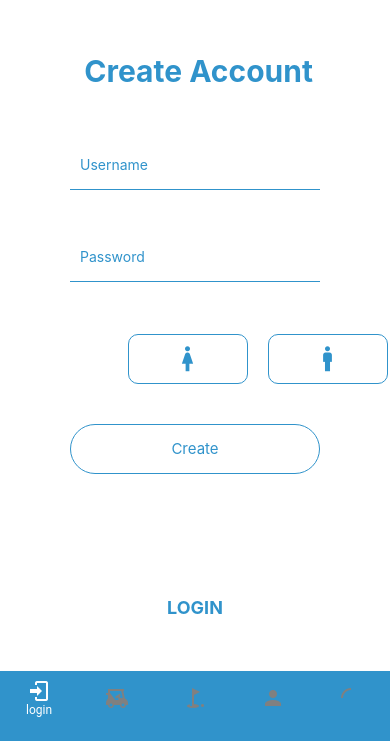
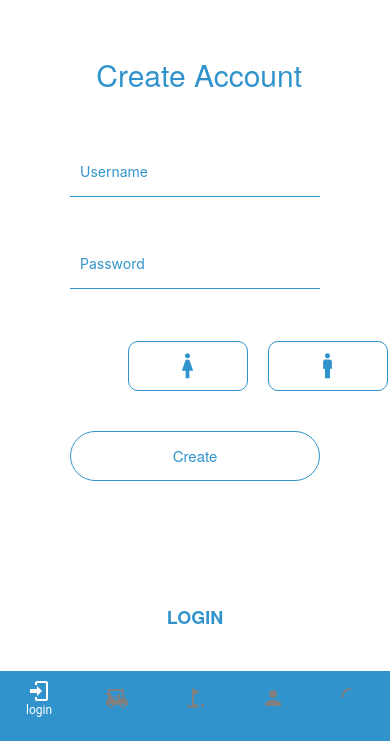
Before and after one commit to npatanjo/Handicap_Application, a React Native app in the folder frontend/: screen / in a window 390 px wide. Shown: the part 103-844 px from the top of the page. Built offline with nearby package versions, Linux system fonts and the light colour scheme.

Commit message:
made the create account screen the correct style

```diff
--- a/frontend/screens/CreateAccountScreen.tsx
+++ b/frontend/screens/CreateAccountScreen.tsx
@@ -15,6 +15,7 @@ import {
   useNavigationContainerRef,
 } from "@react-navigation/native";
 import LoginScreen from "screens/LoginScreen";
+import fonts from "utilities/Fonts";
 
 interface Props {
   navigation: any;
@@ -114,7 +115,7 @@ const styles = StyleSheet.create({
   },
   header: {
     fontSize: 30,
-    fontWeight: "bold",
+    fontFamily: fonts.primary,
     color: colors.primary,
     marginBottom: 30,
   },
@@ -157,11 +158,13 @@ const styles = StyleSheet.create({
   buttonText: {
     color: colors.primary,
     fontSize: 15,
+    fontFamily: fonts.primary,
   },
   loginButtonText: {
     fontSize: 18,
     color: colors.primary,
     fontWeight: "bold",
+    fontFamily: fonts.primary,
   },
 });
 
--- /dev/null
+++ b/frontend/utilities/Fonts.tsx
@@ -0,0 +1,6 @@
+const fonts = {
+  primary: "HelveticaNeue",
+  primaryBold: "OpenSans-Bold",
+};
+
+export default fonts;
```
